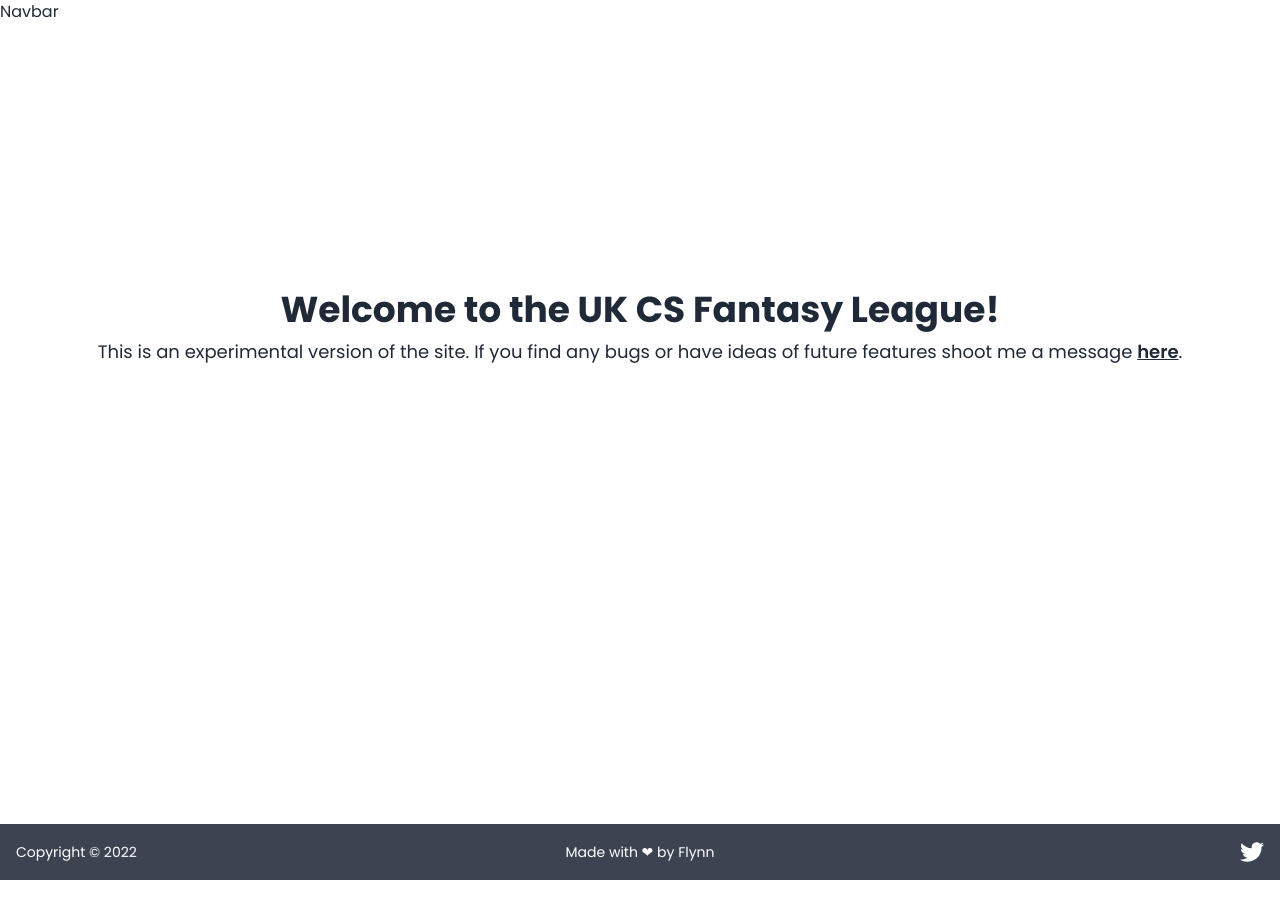
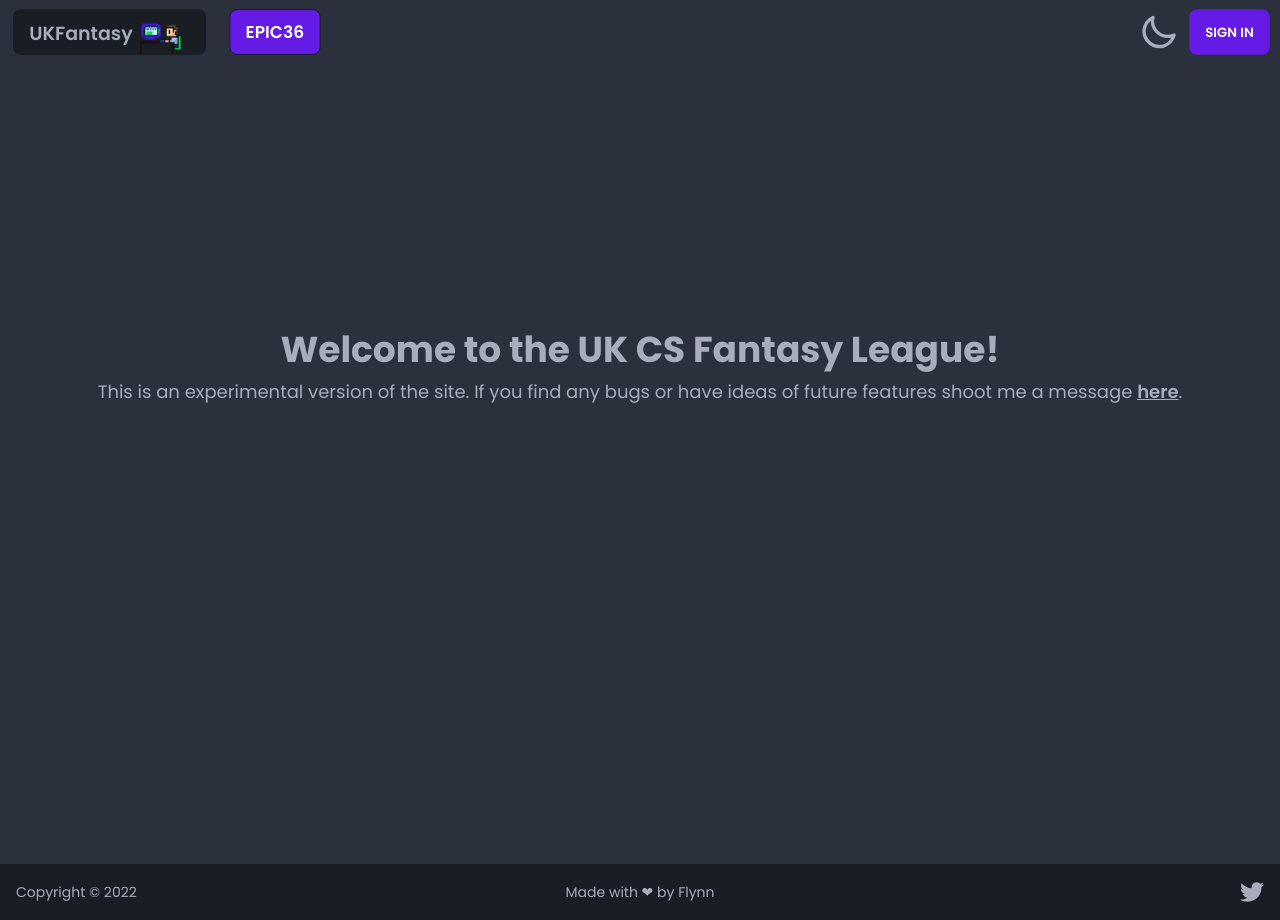
Before and after one commit to FlynnFc/UKFantasy, a Next.js app: page / in a window 1280 px wide. Before the commit the page ends 880 px from the top, so only its background shows below. Built offline with nearby package versions, Linux system fonts and the light colour scheme; no server answers.

Commit message:
client rendering fixes

```diff
--- a/src/components/Navbar.tsx
+++ b/src/components/Navbar.tsx
@@ -1,98 +1,96 @@
-// import Image from "next/image";
-// import Link from "next/link";
-// import React, { useState, useEffect } from "react";
-// import LoginBtn from "./LoginBtn";
-// import logo from "../images/mininewlogo.png";
-// import { IoIosArrowDropdown } from "react-icons/io";
-// const Navbar = () => {
-//   const [darkmode, setDarkMode] = useState(true);
-//   const [theme, setTheme] = useState(["black", "lofi"]);
-//   useEffect(() => {
-//     localStorage.getItem("theme");
-//     console.log(localStorage.getItem("theme"));
-//     const themes: any = localStorage.getItem("theme")?.split(",");
-//     setTheme(themes);
-//     const bodyEl = document.querySelector("body");
-//     bodyEl?.setAttribute("data-theme", themes[1]);
-//   }, []);
+import Image from "next/image";
+import Link from "next/link";
+import React, { useState, useEffect } from "react";
+import LoginBtn from "./LoginBtn";
+import logo from "../images/mininewlogo.png";
+import { IoIosArrowDropdown } from "react-icons/io";
+const Navbar = () => {
+  const [darkmode, setDarkMode] = useState(true);
+  const [theme, setTheme] = useState<string[]>(["dark", "light"]);
+  useEffect(() => {
+    localStorage.getItem("theme");
+    if (localStorage.getItem("theme")) {
+      console.log(localStorage.getItem("theme"));
+      const themes: any = localStorage.getItem("theme")?.split(",");
+      setTheme(themes);
+      const bodyEl = document.querySelector("body");
+      bodyEl?.setAttribute("data-theme", themes[1]);
+    } else {
+      const bodyEl = document.querySelector("body");
+      bodyEl?.setAttribute("data-theme", "dark");
+    }
+  }, []);
 
-//   const themeHandler = () => {
-//     setDarkMode((prev) => !prev);
-//     const bodyEl = document.querySelector("body");
-//     const chosenTheme: any = darkmode ? theme[0] : theme[1];
-//     bodyEl?.setAttribute("data-theme", chosenTheme);
-//   };
+  const themeHandler = () => {
+    setDarkMode((prev) => !prev);
+    const bodyEl = document.querySelector("body");
+    const chosenTheme: any = darkmode ? theme[0] : theme[1];
+    bodyEl?.setAttribute("data-theme", chosenTheme);
+  };
 
-//   return (
-//     <nav className="navbar static top-0  p-2 ">
-//       <div className=" hidden w-full justify-evenly sm:flex sm:justify-between">
-//         <div className="flex space-x-4">
-//           <Link href="/">
-//             <a className="btn flex text-xl normal-case">
-//               <span className="mb-3">UKFantasy</span>
-//               <Image src={logo} width={60} height={60} alt="logo" />
-//             </a>
-//           </Link>
-//           <Link href="/epic36">
-//             <button className="btn bg-primary text-lg text-primary-content hover:text-primary">
-//               Epic36
-//             </button>
-//           </Link>
-//         </div>
-//         <div className="flex space-x-2">
-//           <label className="swap-rotate swap">
-//             <input
-//               onClick={themeHandler}
-//               data-toggle-theme="winter,night"
-//               type="checkbox"
-//             />
-//             <svg
-//               className="swap-on h-10 w-10 fill-current"
-//               xmlns="http://www.w3.org/2000/svg"
-//               viewBox="0 0 24 24"
-//             >
-//               <path d="M5.64,17l-.71.71a1,1,0,0,0,0,1.41,1,1,0,0,0,1.41,0l.71-.71A1,1,0,0,0,5.64,17ZM5,12a1,1,0,0,0-1-1H3a1,1,0,0,0,0,2H4A1,1,0,0,0,5,12Zm7-7a1,1,0,0,0,1-1V3a1,1,0,0,0-2,0V4A1,1,0,0,0,12,5ZM5.64,7.05a1,1,0,0,0,.7.29,1,1,0,0,0,.71-.29,1,1,0,0,0,0-1.41l-.71-.71A1,1,0,0,0,4.93,6.34Zm12,.29a1,1,0,0,0,.7-.29l.71-.71a1,1,0,1,0-1.41-1.41L17,5.64a1,1,0,0,0,0,1.41A1,1,0,0,0,17.66,7.34ZM21,11H20a1,1,0,0,0,0,2h1a1,1,0,0,0,0-2Zm-9,8a1,1,0,0,0-1,1v1a1,1,0,0,0,2,0V20A1,1,0,0,0,12,19ZM18.36,17A1,1,0,0,0,17,18.36l.71.71a1,1,0,0,0,1.41,0,1,1,0,0,0,0-1.41ZM12,6.5A5.5,5.5,0,1,0,17.5,12,5.51,5.51,0,0,0,12,6.5Zm0,9A3.5,3.5,0,1,1,15.5,12,3.5,3.5,0,0,1,12,15.5Z" />
-//             </svg>
+  return (
+    <nav className="navbar static top-0  p-2 ">
+      <div className=" hidden w-full justify-evenly sm:flex sm:justify-between">
+        <div className="flex space-x-4">
+          <Link href="/">
+            <a className="btn flex text-xl normal-case">
+              <span className="mb-3">UKFantasy</span>
+              <Image src={logo} width={60} height={60} alt="logo" />
+            </a>
+          </Link>
+          <Link href="/epic36">
+            <button className="btn bg-primary text-lg text-primary-content hover:text-primary">
+              Epic36
+            </button>
+          </Link>
+        </div>
+        <div className="flex space-x-2">
+          <label className="swap-rotate swap">
+            <input
+              onClick={themeHandler}
+              data-toggle-theme="winter,night"
+              type="checkbox"
+            />
+            <svg
+              className="swap-on h-10 w-10 fill-current"
+              xmlns="http://www.w3.org/2000/svg"
+              viewBox="0 0 24 24"
+            >
+              <path d="M5.64,17l-.71.71a1,1,0,0,0,0,1.41,1,1,0,0,0,1.41,0l.71-.71A1,1,0,0,0,5.64,17ZM5,12a1,1,0,0,0-1-1H3a1,1,0,0,0,0,2H4A1,1,0,0,0,5,12Zm7-7a1,1,0,0,0,1-1V3a1,1,0,0,0-2,0V4A1,1,0,0,0,12,5ZM5.64,7.05a1,1,0,0,0,.7.29,1,1,0,0,0,.71-.29,1,1,0,0,0,0-1.41l-.71-.71A1,1,0,0,0,4.93,6.34Zm12,.29a1,1,0,0,0,.7-.29l.71-.71a1,1,0,1,0-1.41-1.41L17,5.64a1,1,0,0,0,0,1.41A1,1,0,0,0,17.66,7.34ZM21,11H20a1,1,0,0,0,0,2h1a1,1,0,0,0,0-2Zm-9,8a1,1,0,0,0-1,1v1a1,1,0,0,0,2,0V20A1,1,0,0,0,12,19ZM18.36,17A1,1,0,0,0,17,18.36l.71.71a1,1,0,0,0,1.41,0,1,1,0,0,0,0-1.41ZM12,6.5A5.5,5.5,0,1,0,17.5,12,5.51,5.51,0,0,0,12,6.5Zm0,9A3.5,3.5,0,1,1,15.5,12,3.5,3.5,0,0,1,12,15.5Z" />
+            </svg>
 
-//             <svg
-//               className="swap-off h-10 w-10 fill-current"
-//               xmlns="http://www.w3.org/2000/svg"
-//               viewBox="0 0 24 24"
-//             >
-//               <path d="M21.64,13a1,1,0,0,0-1.05-.14,8.05,8.05,0,0,1-3.37.73A8.15,8.15,0,0,1,9.08,5.49a8.59,8.59,0,0,1,.25-2A1,1,0,0,0,8,2.36,10.14,10.14,0,1,0,22,14.05,1,1,0,0,0,21.64,13Zm-9.5,6.69A8.14,8.14,0,0,1,7.08,5.22v.27A10.15,10.15,0,0,0,17.22,15.63a9.79,9.79,0,0,0,2.1-.22A8.11,8.11,0,0,1,12.14,19.73Z" />
-//             </svg>
-//           </label>
+            <svg
+              className="swap-off h-10 w-10 fill-current"
+              xmlns="http://www.w3.org/2000/svg"
+              viewBox="0 0 24 24"
+            >
+              <path d="M21.64,13a1,1,0,0,0-1.05-.14,8.05,8.05,0,0,1-3.37.73A8.15,8.15,0,0,1,9.08,5.49a8.59,8.59,0,0,1,.25-2A1,1,0,0,0,8,2.36,10.14,10.14,0,1,0,22,14.05,1,1,0,0,0,21.64,13Zm-9.5,6.69A8.14,8.14,0,0,1,7.08,5.22v.27A10.15,10.15,0,0,0,17.22,15.63a9.79,9.79,0,0,0,2.1-.22A8.11,8.11,0,0,1,12.14,19.73Z" />
+            </svg>
+          </label>
 
-//           <LoginBtn primary={true} />
-//         </div>
-//       </div>
-//       {/* <div className="flex w-full justify-end">
-//         <div className="dropdown-end dropdown sm:hidden">
-//           <label tabIndex={0} className="btn m-1 p-2 text-3xl">
-//             <IoIosArrowDropdown />
-//           </label>
-//           <ul
-//             tabIndex={0}
-//             className="dropdown-content menu rounded-box w-52 bg-primary p-2 text-primary-content shadow"
-//           >
-//             <li>
-//               <a>Item 1</a>
-//             </li>
-//             <li>
-//               <a>Item 2</a>
-//             </li>
-//           </ul>
-//         </div>
-//       </div> */}
-//     </nav>
-//   );
-// };
-
-// export default Navbar;
-import React from "react";
-
-const Navbar = () => {
-  return <div>Navbar</div>;
+          <LoginBtn primary={true} />
+        </div>
+      </div>
+      {/* <div className="flex w-full justify-end">
+        <div className="dropdown-end dropdown sm:hidden">
+          <label tabIndex={0} className="btn m-1 p-2 text-3xl">
+            <IoIosArrowDropdown />
+          </label>
+          <ul
+            tabIndex={0}
+            className="dropdown-content menu rounded-box w-52 bg-primary p-2 text-primary-content shadow"
+          >
+            <li>
+              <a>Item 1</a>
+            </li>
+            <li>
+              <a>Item 2</a>
+            </li>
+          </ul>
+        </div>
+      </div> */}
+    </nav>
+  );
 };
 
 export default Navbar;
```
